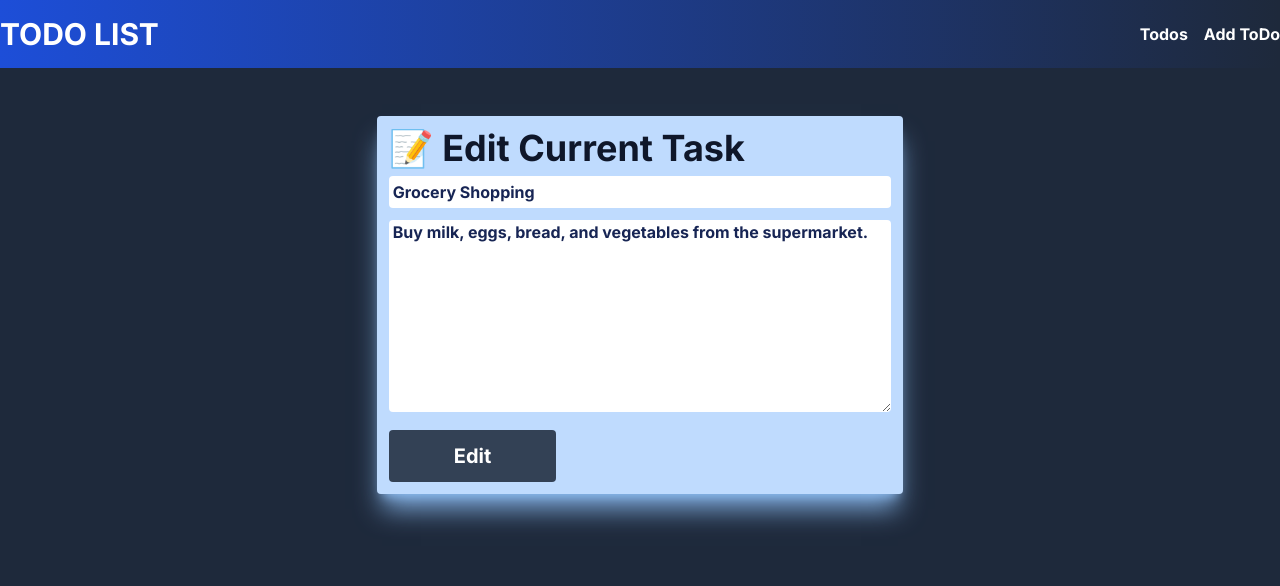
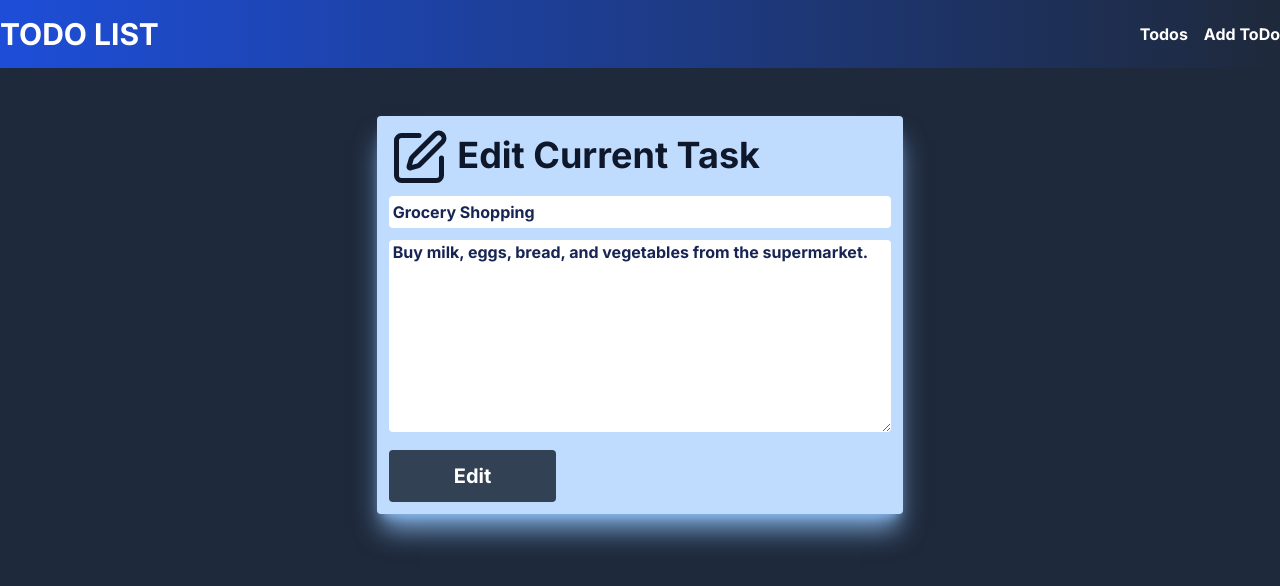
Before and after one commit to momotan039/ToDoList-Nextjs, a Next.js app: page /edit-todo/1 in a window 1280 px wide. Shown: the top 586 px of the page. Built offline with nearby package versions, Linux system fonts and the light colour scheme.

Commit message:
use edit icon from lucide

```diff
--- a/app/edit-todo/[id]/page.tsx
+++ b/app/edit-todo/[id]/page.tsx
@@ -3,6 +3,7 @@ import Card from '@/components/Card'
 import { ToDoType } from '@/components/Todo'
 import { appContextType, useAppContext } from '@/context/appContext'
 import React,{useState,useEffect} from 'react'
+import {Edit} from 'lucide-react'
 
 interface Params{
   id:string
@@ -31,7 +32,7 @@ function EditTask({params}:{params:Params}) {
       <div className="flex justify-center mt-12">
         <Card bg='bg-blue-200 shadow-xl shadow-blue-300/80' >
           <h1 className="text-slate-900 font-bold  text-4xl mb-2 ">
-            📝 Edit Current Task
+            <Edit className='inline' size={60}/> Edit Current Task
           </h1>
           <input value={task.title} onChange={(e)=>setTask({...task,title:e.target.value})} type="text" className='rounded px-1 py-1 text-blue-950 font-bold w-full' placeholder='Edit Title Todo' />
           <textarea value={task.description} onChange={(e)=>setTask({...task,description:e.target.value})} rows={8} placeholder='Edit the description' className=' rounded mt-3 px-1 text-blue-950 font-bold w-full'></textarea>
```
